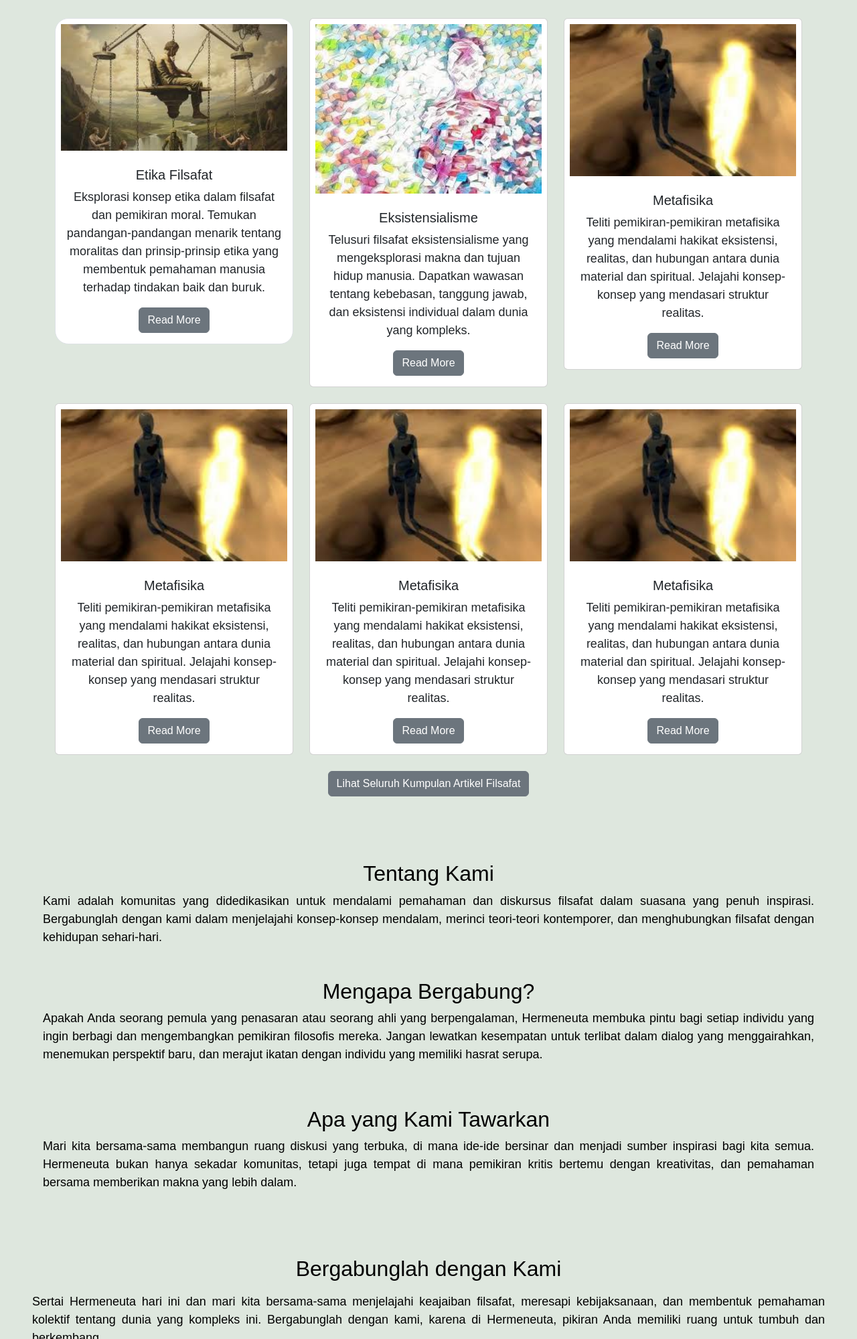
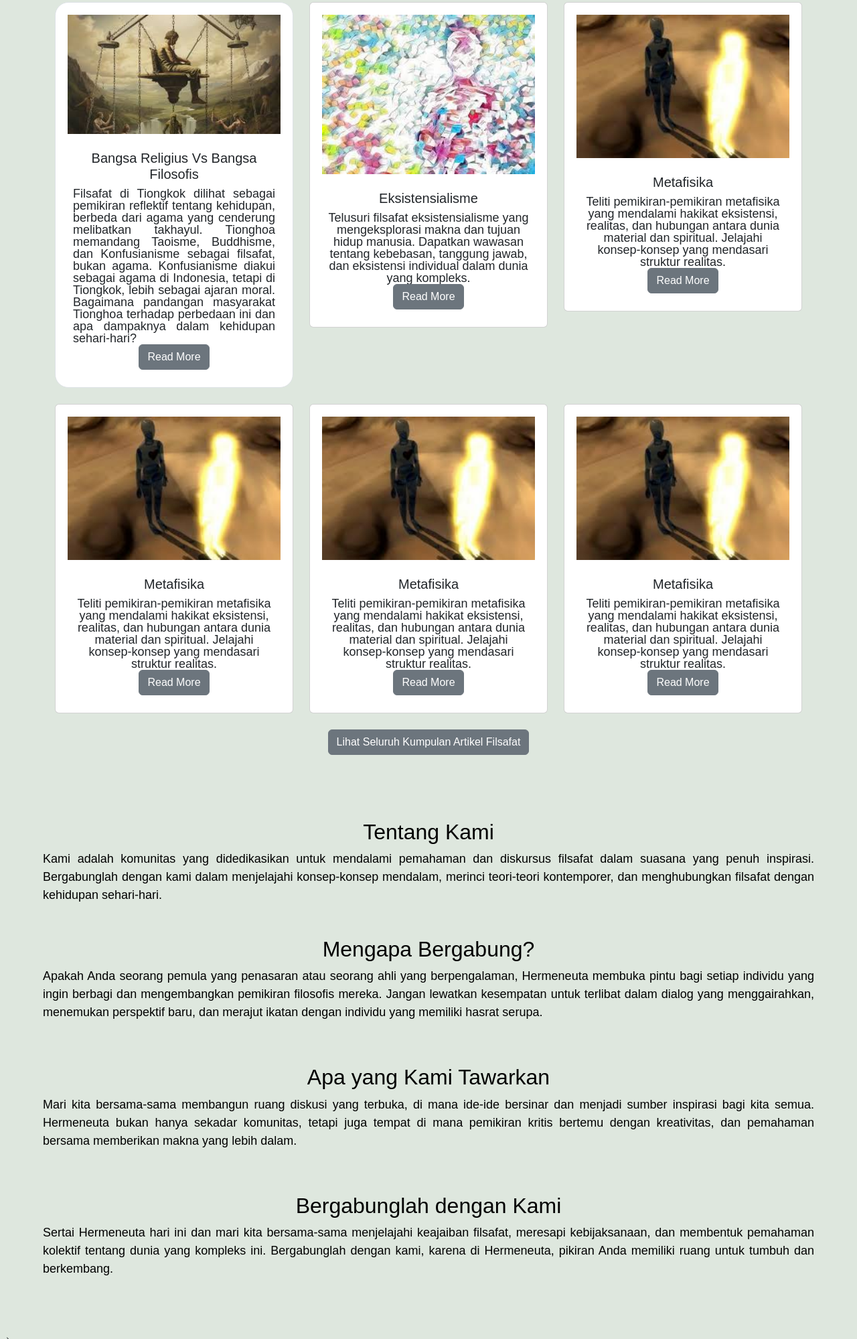
Before and after one commit to YAYAKKK/HTML, a plain HTML site: page Hermeneuta/index.html in a window 1280 px wide. Shown: the part 801-2800 px from the top of the page at 67% size. Drawn offline with nearby package versions, Linux system fonts and the light colour scheme.

Commit message:
add articel card

```diff
--- a/Hermeneuta/index.html
+++ b/Hermeneuta/index.html
@@ -6,9 +6,6 @@
     <meta name="viewport" content="width=device-width, initial-scale=1.0">
     <link href="https://cdn.jsdelivr.net/npm/bootstrap@5.3.2/dist/css/bootstrap.min.css" rel="stylesheet" integrity="sha384-T3c6CoIi6uLrA9TneNEoa7RxnatzjcDSCmG1MXxSR1GAsXEV/Dwwykc2MPK8M2HN" crossorigin="anonymous">
     <link rel="stylesheet" href="styles.css">
-    <svg xmlns="http://www.w3.org/2000/svg" width="16" height="16" fill="currentColor" class="bi bi-arrow-right" viewBox="0 0 16 16">
-        <path fill-rule="evenodd" d="M1 8a.5.5 0 0 1 .5-.5h11.793l-3.147-3.146a.5.5 0 0 1 .708-.708l4 4a.5.5 0 0 1 0 .708l-4 4a.5.5 0 0 1-.708-.708L13.293 8.5H1.5A.5.5 0 0 1 1 8"/>
-      </svg>
     <title>Hermeneuta</title>
 </head>
 
@@ -81,9 +78,10 @@
                                 <div class="card article-card border d-flex flex-fill">
                                     <img src="images.jpeg" class="p-2 card-img-top" alt="Etika Filsafat">
                                     <div class="card-body">
-                                        <h5 class="card-title">Etika Filsafat</h5>
-                                        <p class="card-text">Eksplorasi konsep etika dalam filsafat dan pemikiran moral. Temukan pandangan-pandangan menarik tentang moralitas dan prinsip-prinsip etika yang membentuk pemahaman manusia terhadap tindakan baik dan buruk.</p>
-                                        <a href="#" class="btn btn-secondary">Read More</a>
+                                        <h5 class="card-title">Bangsa Religius Vs Bangsa Filosofis</h5>
+                                        <p class="card-text" style="text-align: justify;" >Filsafat di Tiongkok dilihat sebagai pemikiran reflektif tentang kehidupan, berbeda dari agama yang cenderung melibatkan takhayul. Tionghoa memandang Taoisme, Buddhisme, dan Konfusianisme sebagai filsafat, bukan agama.
+                                        Konfusianisme diakui sebagai agama di Indonesia, tetapi di Tiongkok, lebih sebagai ajaran moral. Bagaimana pandangan masyarakat Tionghoa terhadap perbedaan ini dan apa dampaknya dalam kehidupan sehari-hari?</p>
+                                        <a href="bangsa.html" class="btn btn-secondary">Read More</a>
                                     </div>
                                 </div>
                             </div>
@@ -157,9 +155,9 @@
                 <a href="#" class="btn btn-outline-seconn btn-secondary">Lihat Seluruh Kumpulan Artikel Filsafat</a>
             </div>
         </div>
-            <div class="container bg-gradient ">
+            <div class="about container bg-gradient ">
                 </section>
-                    <section class="konten m-3">
+                    <section class="konten m-">
                         <section class="my-0 visible" id="article">
                             <h2 class="text-center">Tentang Kami</h2>
                             <p>Kami adalah komunitas yang didedikasikan untuk mendalami pemahaman dan diskursus filsafat dalam suasana yang penuh inspirasi. Bergabunglah dengan kami dalam menjelajahi konsep-konsep mendalam, merinci teori-teori kontemporer, dan menghubungkan filsafat dengan kehidupan sehari-hari.</p>
@@ -174,11 +172,10 @@
                             <h2 class="text-center">Apa yang Kami Tawarkan</h2>
                             <p>Mari kita bersama-sama membangun ruang diskusi yang terbuka, di mana ide-ide bersinar dan menjadi sumber inspirasi bagi kita semua. Hermeneuta bukan hanya sekadar komunitas, tetapi juga tempat di mana pemikiran kritis bertemu dengan kreativitas, dan pemahaman bersama memberikan makna yang lebih dalam.</p>
                         </section>
-                        </section>
-                            <section class="visible">
-                                <h2 class="text-center">Bergabunglah dengan Kami</h2>
-                                <p class="m-3">Sertai Hermeneuta hari ini dan mari kita bersama-sama menjelajahi keajaiban filsafat, meresapi kebijaksanaan, dan membentuk pemahaman kolektif tentang dunia yang kompleks ini. Bergabunglah dengan kami, karena di Hermeneuta, pikiran Anda memiliki ruang untuk tumbuh dan berkembang.</p>
-                            </section>
+
+                        <section class=" my-3 visible">
+                            <h2 class="text-center">Bergabunglah dengan Kami</h2>
+                            <p>Sertai Hermeneuta hari ini dan mari kita bersama-sama menjelajahi keajaiban filsafat, meresapi kebijaksanaan, dan membentuk pemahaman kolektif tentang dunia yang kompleks ini. Bergabunglah dengan kami, karena di Hermeneuta, pikiran Anda memiliki ruang untuk tumbuh dan berkembang.</p>
                         </section>
                     </section>
                 </section>
@@ -187,7 +184,9 @@
 
     <!-- Sosmed -->
 
-
+    <svg xmlns="http://www.w3.org/2000/svg" width="16" height="16" fill="currentColor" class="bi bi-arrow-right" viewBox="0 0 16 16">
+        <path fill-rule="evenodd" d="M1 8a.5.5 0 0 1 .5-.5h11.793l-3.147-3.146a.5.5 0 0 1 .708-.708l4 4a.5.5 0 0 1 0 .708l-4 4a.5.5 0 0 1-.708-.708L13.293 8.5H1.5A.5.5 0 0 1 1 8"/>
+      </svg>
     <footer class="footer">
       <small>
         Copyright &copy; 2024 Hermeneuta History Archive . All Right Resevereved
--- a/Hermeneuta/styles.css
+++ b/Hermeneuta/styles.css
@@ -15,7 +15,19 @@ body{
 /* styles.css */
 .article-card {
     height: 100%; /* Set a fixed height for all cards */
+    box-sizing: border-box;
 }
+.card-body p {
+    line-height: 1;
+    margin: 0;
+    letter-spacing:normal;
+    word-spacing: normal;
+}
+
+.card {
+    padding: 10px;
+}
+
 #nama {
     font-size: 30px;
     font-family: Georgia, 'Times New Roman', Times, serif;
@@ -53,7 +65,10 @@ body{
 
 section{
     text-align: justify;
-    margin: 3px;
+    margin-top: 1px;
+}
+.about section{
+    margin: 0;
 }
 /* Apply transition to opacity property for sections */
 section .konten {
@@ -88,3 +103,8 @@ section{
 .referensi ul li{
     color: rgb(68, 66, 70);
 }
+
+.referensi ul li a{
+    color: rgb(68, 66, 70);
+    text-decoration: none;
+}
```
Also changed, not shown: Hermeneuta/bangsa.html (+10 -13 lines).
